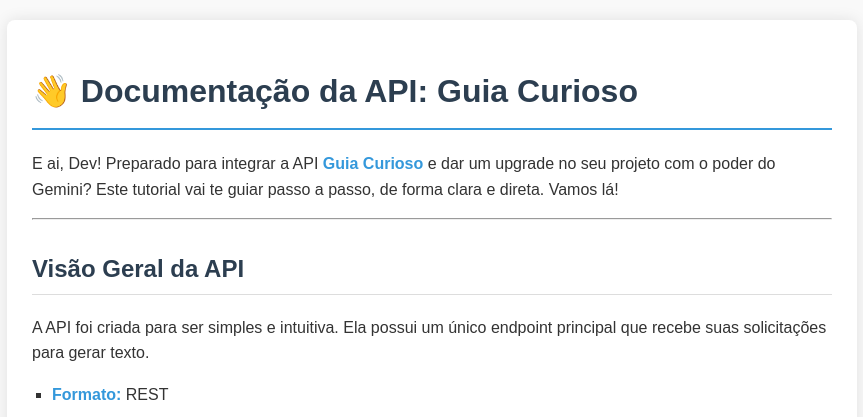
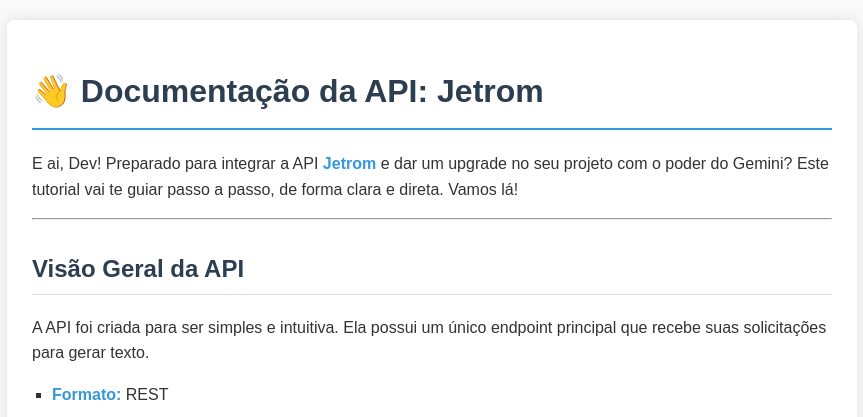
Before and after one commit to Jeiel0rbit/ask-Jetrom, a Flask app: page / in a window 1280 px wide. Shown: the top 417 px of the page, without its empty margins (208-1071 px from the left). Run offline with Flask 2, Linux system fonts and the light colour scheme.

Commit message:
Update index.html

```diff
--- a/templates/index.html
+++ b/templates/index.html
@@ -3,7 +3,7 @@
 <head>
     <meta charset="UTF-8">
     <meta name="viewport" content="width=device-width, initial-scale=1.0">
-    <title>Documentação da API - Guia Curioso</title>
+    <title>Documentação da API - Jetrom</title>
     <style>
         body { font-family: Arial, sans-serif; margin: 20px; line-height: 1.6; background-color: #f9f9f9; color: #333; }
         h1, h2, h3 { color: #2c3e50; }
@@ -23,8 +23,8 @@
 </head>
 <body>
     <div class="container">
-        <h1>👋 Documentação da API: Guia Curioso</h1>
-        <p>E ai, Dev! Preparado para integrar a API <strong>Guia Curioso</strong> e dar um upgrade no seu projeto com o poder do Gemini? Este tutorial vai te guiar passo a passo, de forma clara e direta. Vamos lá!</p>
+        <h1>👋 Documentação da API: Jetrom</h1>
+        <p>E ai, Dev! Preparado para integrar a API <strong>Jetrom</strong> e dar um upgrade no seu projeto com o poder do Gemini? Este tutorial vai te guiar passo a passo, de forma clara e direta. Vamos lá!</p>
 
         <hr>
 
@@ -161,7 +161,7 @@
         return data.generated_text;
 
     } catch (error) {
-        console.error("Falha ao buscar dados da API Guia Curioso:", error);
+        console.error("Falha ao buscar dados da API Jetrom:", error);
         // Exemplo de como exibir erro na página:
         // document.getElementById('erroApi').innerText = error.message;
         return null; // Ou lançar o erro novamente: throw error;
@@ -178,7 +178,7 @@
         }
     });
 </code></pre>
-        <p>E é isso! Agora você tem tudo o que precisa para começar a construir coisas incríveis com a API <strong>Guia Curioso</strong>. Boas implementações! ✨</p>
+        <p>E é isso! Agora você tem tudo o que precisa para começar a construir coisas incríveis com a API <strong>Jetrom</strong>. Boas implementações! ✨</p>
     </div>
 </body>
 </html>
```
